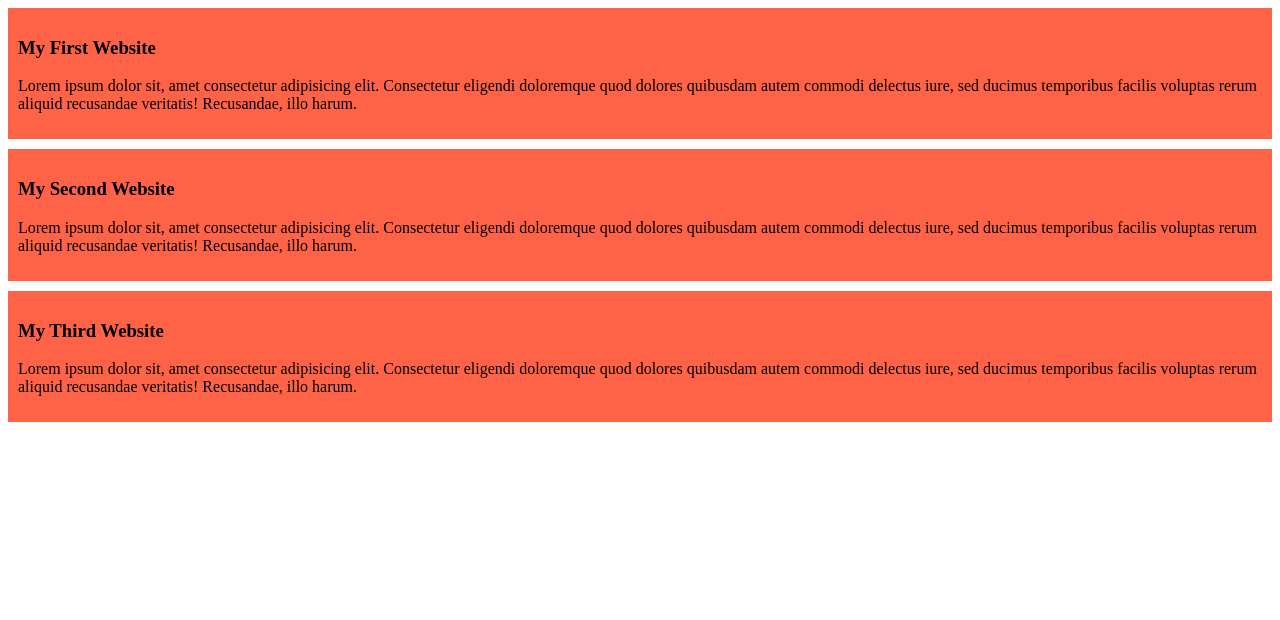
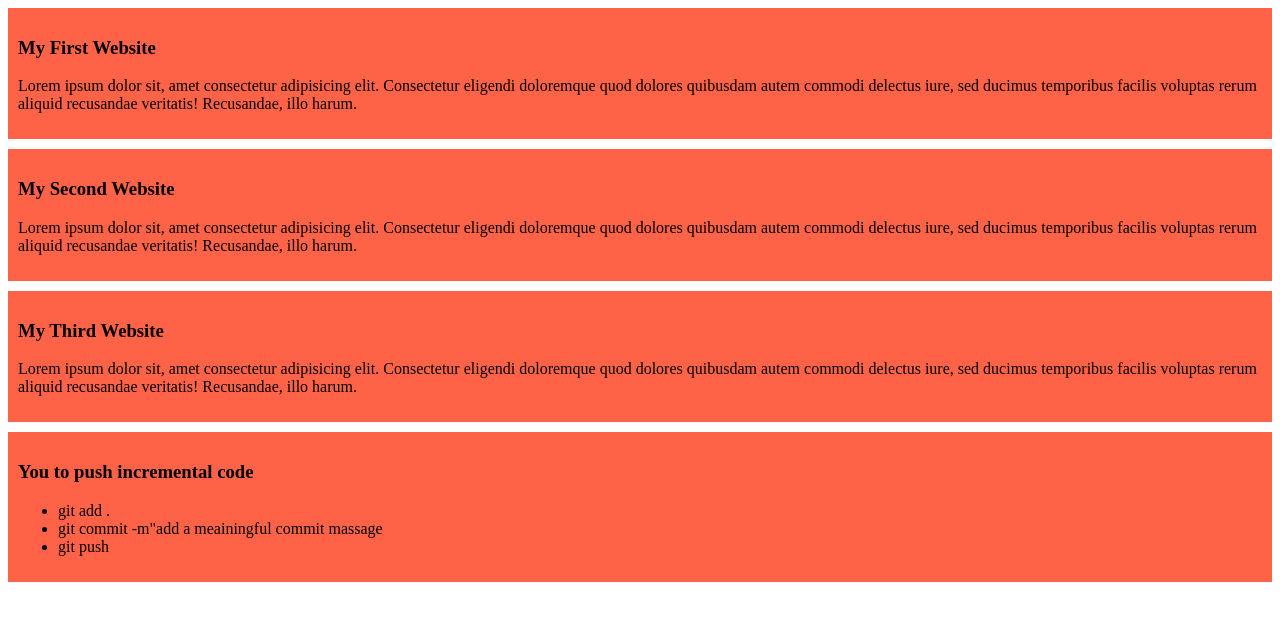
Before and after one commit to MohammadShakhawat/my-simple-website, a plain HTML site: page index.html in a window 1280 px wide. Drawn offline with Linux system fonts and the light colour scheme.

Commit message:
added a list to push code

```diff
--- a/index.html
+++ b/index.html
@@ -19,5 +19,13 @@
         <h3>My Third Website</h3>
     <p>Lorem ipsum dolor sit, amet consectetur adipisicing elit. Consectetur eligendi doloremque quod dolores quibusdam autem commodi delectus iure, sed ducimus temporibus facilis voluptas rerum aliquid recusandae veritatis! Recusandae, illo harum.</p>
     </div>
+    <div>
+        <h3>You to push incremental code</h3>
+        <ul>
+            <li>git add .</li>
+            <li>git commit -m"add a meainingful commit massage</li>
+            <li>git push</li>
+        </ul>
+    </div>
 </body>
 </html>
```
